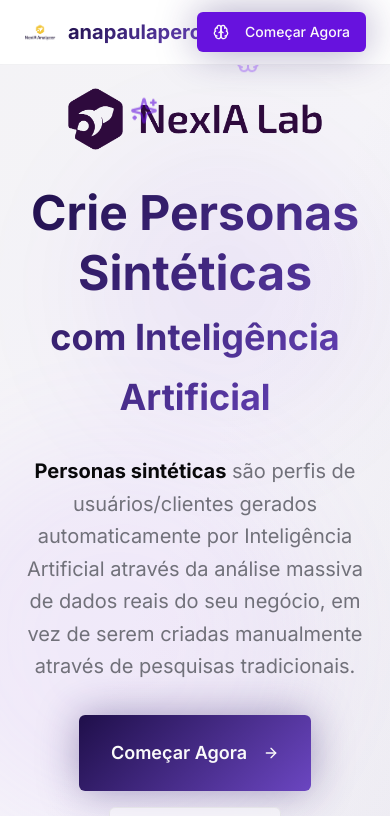
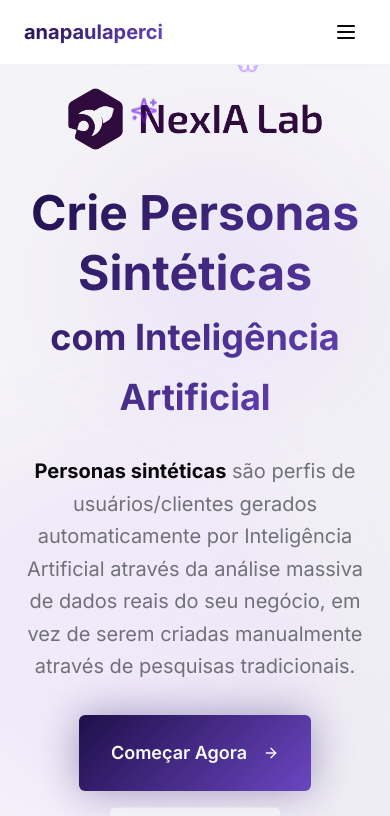
Before and after one commit to anapaulaperci/nexiaanalyzer, a React (Vite) app: page /landing in a window 390 px wide. Shown: the top 816 px of the page. Built offline with nearby package versions, Linux system fonts and the light colour scheme.

Commit message:
Fix: Apply new logo and mobile menu bugs
- Fixed the logo not appearing.
- Fixed bugs in the mobile menu.

```diff
--- a/src/components/Header.tsx
+++ b/src/components/Header.tsx
@@ -1,29 +1,22 @@
 import { Button } from "@/components/ui/button";
-import { Brain } from "lucide-react";
+import { Brain, Menu, X } from "lucide-react";
 import { NavLink } from "react-router-dom";
+import { useState } from "react";
 
 const Header = () => {
+  const [isMobileMenuOpen, setIsMobileMenuOpen] = useState(false);
+
   return (
     <header className="fixed top-0 left-0 right-0 z-50 bg-card/80 backdrop-blur-sm border-b border-border/50">
       <div className="max-w-6xl mx-auto px-6 h-16 flex items-center justify-between">
         {/* Logo */}
         <NavLink to="/" className="flex items-center gap-3 hover-scale">
-          <img
-            src="/lovable-uploads/84cf1afe-0db5-413f-bfe7-26875942dfa8.png"
-            alt="anapaulaperci"
-            className="h-8 w-auto object-contain"
-            onError={(e) => {
-              console.log('Error loading logo:', e);
-              e.currentTarget.style.display = 'none';
-            }}
-            onLoad={() => console.log('Logo loaded successfully')}
-          />
           <span className="font-bold text-xl bg-gradient-hero bg-clip-text text-transparent">
             anapaulaperci
           </span>
         </NavLink>
 
-        {/* Navigation */}
+        {/* Desktop Navigation */}
         <nav className="hidden md:flex items-center space-x-8">
           <NavLink
             to="/"
@@ -39,14 +32,55 @@ const Header = () => {
           </NavLink>
         </nav>
 
-        {/* CTA Button */}
-        <Button asChild className="shadow-glow">
+        {/* Desktop CTA Button */}
+        <Button asChild className="hidden md:flex shadow-glow">
           <NavLink to="/dashboard">
             <Brain className="w-4 h-4 mr-2" />
             Começar Agora
           </NavLink>
         </Button>
+
+        {/* Mobile Menu Button */}
+        <button
+          className="md:hidden p-2 hover:bg-accent/10 rounded-lg transition-colors"
+          onClick={() => setIsMobileMenuOpen(!isMobileMenuOpen)}
+          aria-label="Toggle mobile menu"
+        >
+          {isMobileMenuOpen ? (
+            <X className="w-6 h-6" />
+          ) : (
+            <Menu className="w-6 h-6" />
+          )}
+        </button>
       </div>
+
+      {/* Mobile Menu */}
+      {isMobileMenuOpen && (
+        <div className="md:hidden bg-card/95 backdrop-blur-sm border-t border-border/50">
+          <nav className="flex flex-col px-6 py-4 space-y-4">
+            <NavLink
+              to="/"
+              className="text-muted-foreground hover:text-foreground transition-colors py-2"
+              onClick={() => setIsMobileMenuOpen(false)}
+            >
+              Início
+            </NavLink>
+            <NavLink
+              to="/dashboard"
+              className="text-muted-foreground hover:text-foreground transition-colors py-2"
+              onClick={() => setIsMobileMenuOpen(false)}
+            >
+              Dashboard
+            </NavLink>
+            <Button asChild className="shadow-glow mt-4" onClick={() => setIsMobileMenuOpen(false)}>
+              <NavLink to="/dashboard">
+                <Brain className="w-4 h-4 mr-2" />
+                Começar Agora
+              </NavLink>
+            </Button>
+          </nav>
+        </div>
+      )}
     </header>
   );
 };
```
